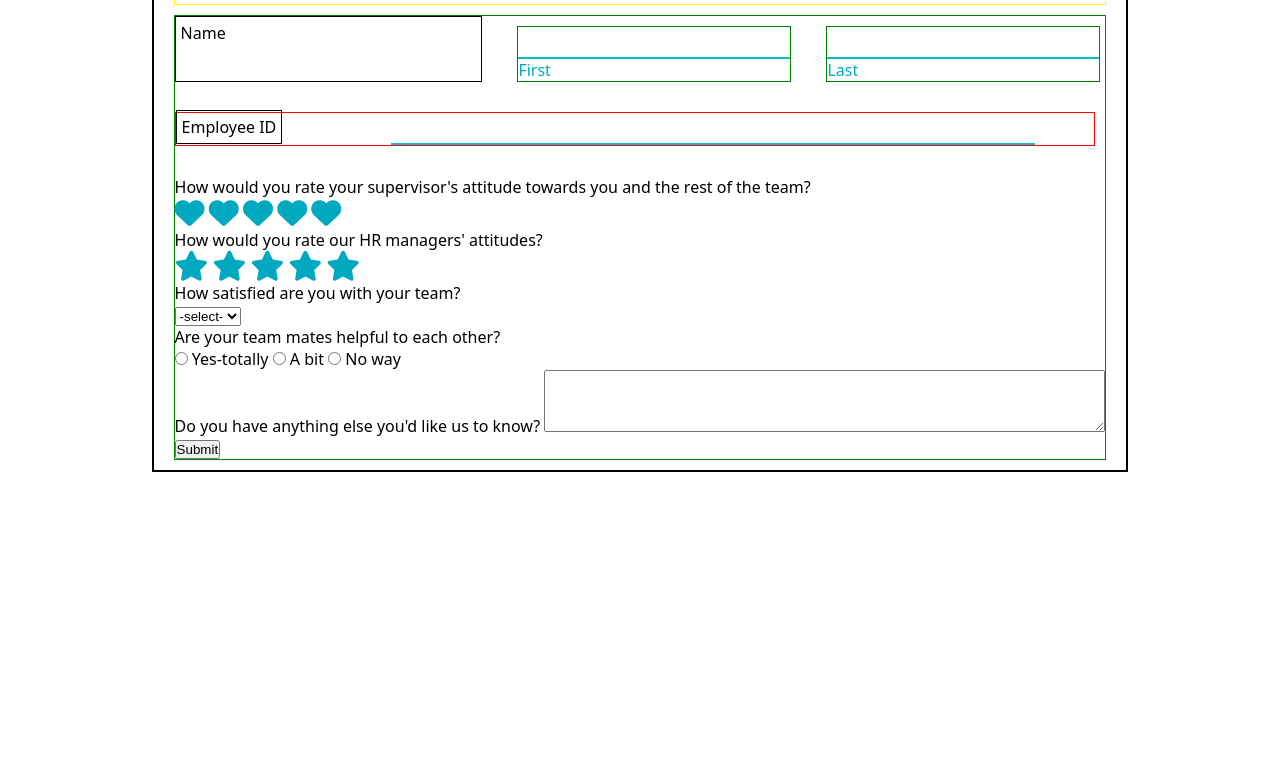
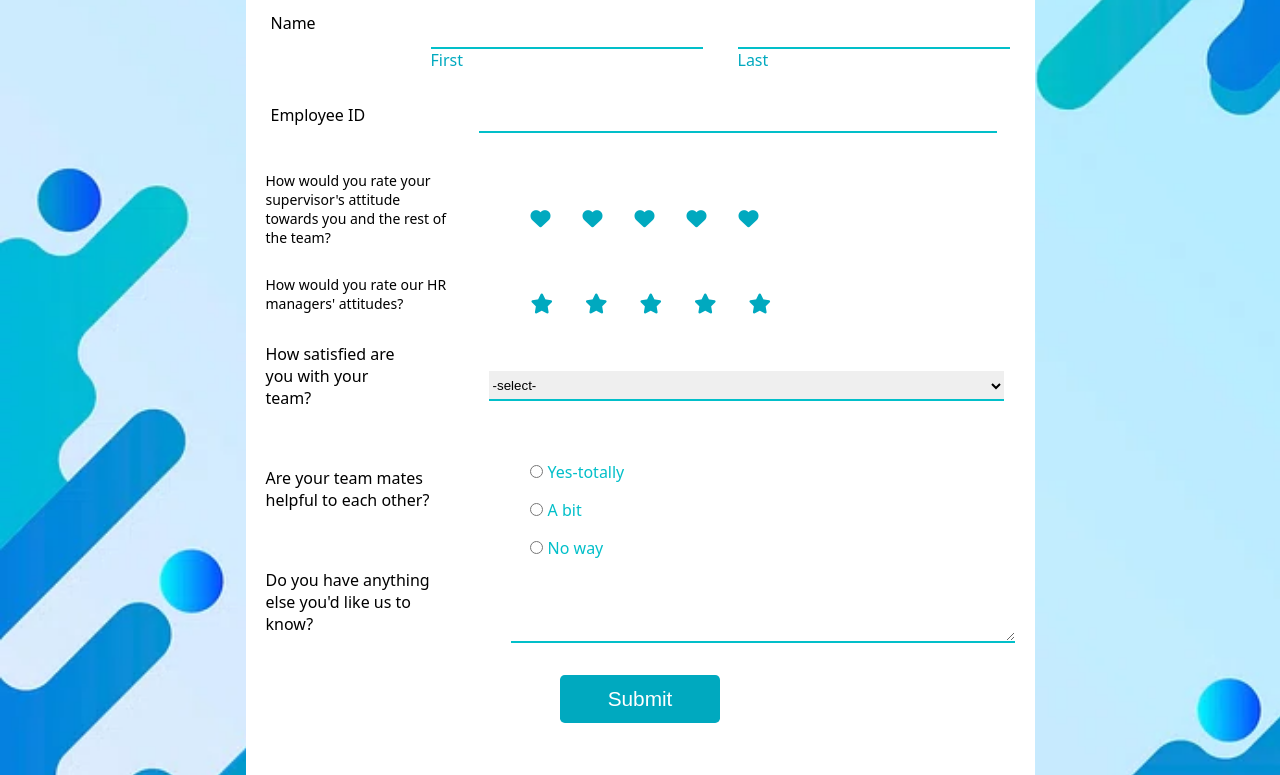
Before and after one commit to Jitender-001/employee-satisfaction, a plain HTML site: page index.html in a window 1280 px wide. Shown: the part 172-947 px from the top of the page. Before the commit the page ends 800 px from the top, so only its background shows below. Drawn offline with Linux system fonts and the light colour scheme; a script that the page names is missing.

Commit message:
Adding updated style.css

```diff
--- a/style.css
+++ b/style.css
@@ -4,7 +4,7 @@
 }
 
 body{
-    background-image: url("/form/employee/bg-image.webp");
+    background-image: url("/employee-satisfaction/bg-image.webp");
     background-repeat: no-repeat;
     background-size: cover;
 }
@@ -15,14 +15,14 @@ body{
 }
 
 .main-area{
-    border: 2px solid black ;
+    /* border: 2px solid black ; */
     margin: 40px 90px;
     height: auto;
     background-color: #fff;
 }
 
 .logo-img{
-    border: 1px solid red;
+    /* border: 1px solid red; */
     margin: 10px 20px;
 }
 
@@ -32,7 +32,7 @@ img{
 }
 
 h1{
-    border: 1px solid green;
+    /* border: 1px solid green; */
     margin: 0px 20px;
     padding: 5px 10px;
     font-size: 45px;
@@ -42,7 +42,7 @@ h1{
 }
 
 .heading-para{
-    border: 1px solid yellow;
+    /* border: 1px solid yellow; */
     margin: 0px 20px;
     padding: 5px 10px;
     color: #00a9bf;
@@ -50,20 +50,20 @@ h1{
 }
 
 form{
-    border: 1px solid green;
+    /* border: 1px solid green; */
     margin: 10px 20px;
     font-family: system-ui, -apple-system, BlinkMacSystemFont, 'Segoe UI', Roboto, Oxygen, Ubuntu, Cantarell, 'Open Sans', 'Helvetica Neue', sans-serif;
 }
 
 .label{
-    border: 1px solid black;
+    /* border: 1px solid black; */
     width: 35%;
     margin-right: 5px;
     padding: 5px;
 }
 
 input[type=text]{
-    border: 1px solid pink;
+    /* border: 1px solid pink; */
     height: 30px;
     border: none;
     border-bottom: 2px solid #02bfc9;
@@ -76,7 +76,7 @@ input[type=text]{
 }
 
 .name{
-    border: 1px solid green;
+    /* border: 1px solid green; */
     width: 272px;
     display: flex;
     flex-direction: column;
@@ -89,7 +89,7 @@ input[type=text]{
 }
 
 .emp-id{
-    border: 1px solid red;
+    /* border: 1px solid red; */
     margin: 30px 0px;
     margin-right: 10px;
 }
@@ -99,20 +99,22 @@ input[type=text]{
     width: 70%
 }
 
-.supervisor-rating{
-    border: 1px solid gray;
+.rating{
+    /* border: 1px solid gray; */
     margin-right: 10px;
     width: 100%;
     font-size: 14px;
     display: flex;
     margin-right: 20px;
     align-items: center;
+    padding-top: 8px;
 }
 
-.supervisor-text{
+.rating-text,.feedback-text{
     width: 190px;
-    border: 1px solid green;
+    /* border: 1px solid green; */
     margin-right: 10%;
+    margin-bottom: 20px;
 }
 
 
@@ -123,12 +125,71 @@ input[type=text]{
     border: none;
 } */
 
+.rating-btn{
+    display: flex;
+    justify-content: space-between;
+    gap: 2rem;
+}
+
 i{
-    font-size: 30px;
+    font-size: 20px;
     font-weight: lighter;
     color: #00a9bf;
 }
 
 i:hover{
-    color: green;
+    color: #71a1a3;
 }
+
+.dropdown-options,.radio-options,.feedback{
+    /* border: 1px solid green; */
+    display: flex;
+    flex-direction: row;
+    align-items: center;
+    padding-top: 10px;
+}
+
+.dropdown-details{
+    width: 90%;
+    /* border: 1px solid red; */
+}
+
+select{
+    width: 98%;
+    height: 30px;
+    border: none;
+    border-bottom: 2px solid #02bfc9;
+}
+
+.radio-btn{
+    display: flex;
+    flex-direction: column;
+    gap: 1rem;
+    padding-top: 22px;
+    color: #02bfc9;
+}
+
+input[type=radio]{
+    padding-left: 8px;
+}
+
+#feedback{
+    border: none;
+    border-bottom: 2px solid #02bfc9;
+}
+
+.submit-btn{
+    display: flex;
+    justify-content: center;
+    margin: 20px;
+}
+
+button{
+    background-color: #00a9bf;
+    color: white;
+    width: 10rem;
+    height: 3rem;
+    border-radius: 0.3rem;
+    border: none;
+    font-size: 1.3rem;
+}
```
